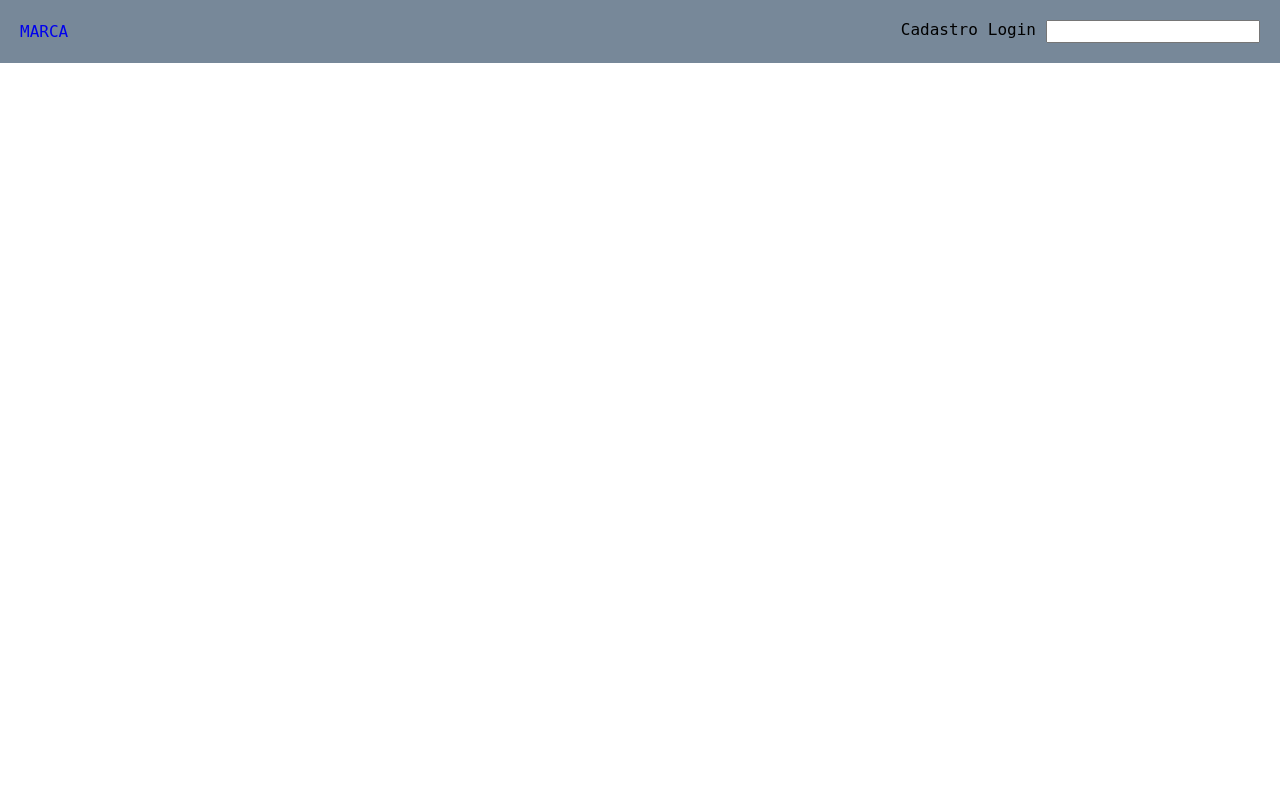
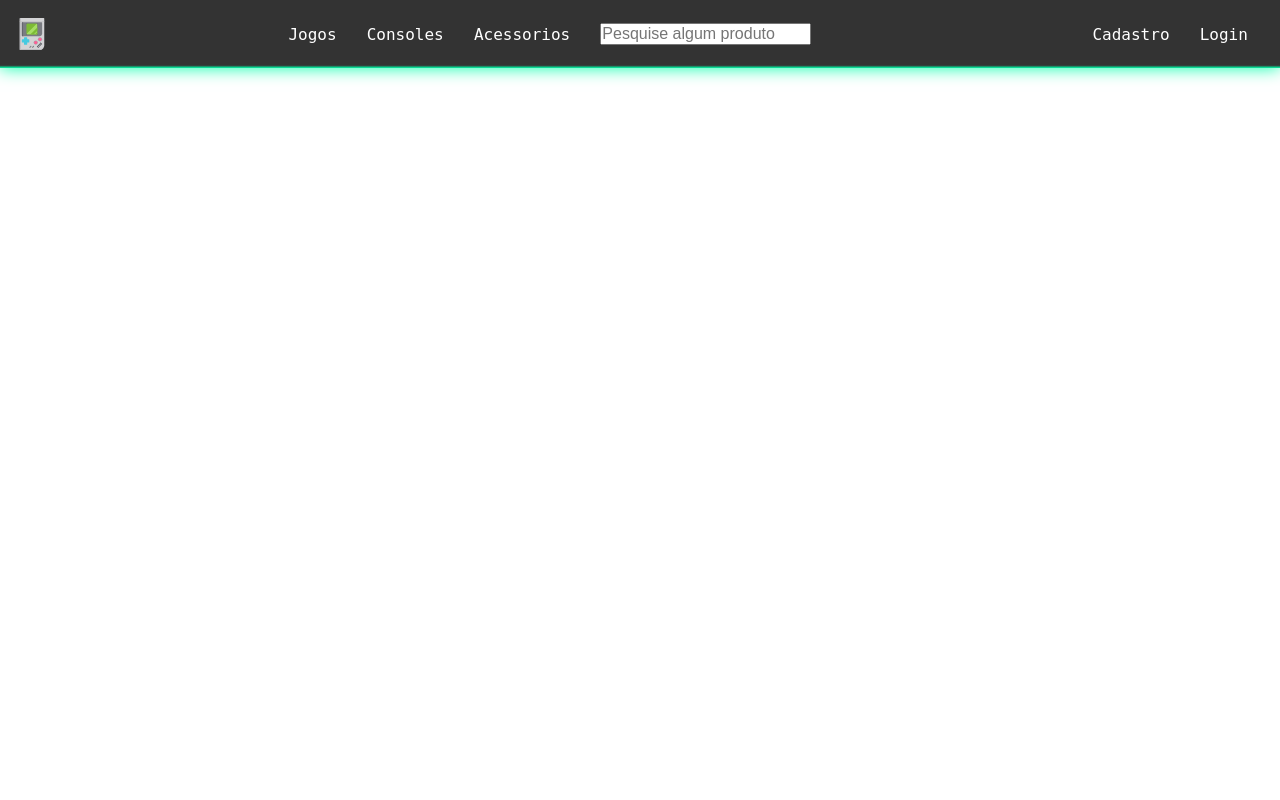
Before and after one commit to jbfeuzebio/LPADS012019, a CodeIgniter app: page /LPADS012019/index.php/controllerloja/loja in a window 1280 px wide. Run offline with CodeIgniter, Linux system fonts and the light colour scheme; data that the repository does not hold is empty.

Commit message:
estilo navbarMobile usuario deslogado concluido

```diff
--- a/application/controllers/controllerLoja.php
+++ b/application/controllers/controllerLoja.php
@@ -14,6 +14,7 @@ class ControllerLoja extends CI_Controller {
 		$this->load->view('componentes/head');
 		$this->load->view('componentes/header');
 		$this->load->view('componentes/nav');
+		$this->load->view('loja/promocoes');
 		$this->load->view('componentes/teste', $dados);
 		$this->load->view('componentes/footer');
 	}
--- a/application/views/componentes/footer.php
+++ b/application/views/componentes/footer.php
@@ -1,4 +1,5 @@
 <footer>
 </footer>
+<script type="text/javascript" src="<?= base_url('assets/componentes/navBarMobile.js') ?>"></script>
 </body>
 </html>
--- a/application/views/componentes/head.php
+++ b/application/views/componentes/head.php
@@ -2,6 +2,6 @@
     <head>
         <meta charset="UTF-8" />
         <meta name="viewport" content ="width=device-width, initial-scale=1" />
-        <link rel="stylesheet" href="<?= base_url('assets/loja.css') ?>" >
+        <link rel="stylesheet" href="<?= base_url('assets/componentes/navBarMobile.css') ?>" >
         <title>Loja X</title>
     </head>
--- a/application/views/componentes/header.php
+++ b/application/views/componentes/header.php
@@ -1,3 +1,3 @@
 <body>
-<header class="header">
-    <a href="/">MARCA</a>
+<header>
+    <img  class ="img" src ="<?= base_url('imagens/loja/icone2.svg') ?>" alt="logoloja" />
--- a/application/views/componentes/nav.php
+++ b/application/views/componentes/nav.php
@@ -1,8 +1,13 @@
-    <nav>
-        <ul class="menu">
-            <li>Cadastro</li>
-            <li>Login</li>
-            <li><input type="text" /></li>
-        </ul>
+<nav id="navMobile">
+        <button id="botaoMobile"><span id="desenhoBotao"></span>
+        </button>
+            <ul class="menu">
+                <li><a>Jogos</a></li>
+                <li><a>Consoles</a></li>
+                <li><a>Acessorios</a></li>
+                <li><input type="text" placeholder="Pesquise algum produto "/></li>
+                <li><a>Cadastro</a></li>
+                <li><a>Login</a></li>
+            </ul>
     </nav>
 </header>
--- a/application/views/componentes/teste.php
+++ b/application/views/componentes/teste.php
@@ -1,2 +1,2 @@
 
-    <?= $lista_produtos?>
+   <br/><br/> <?= $lista_produtos?>
--- /dev/null
+++ b/assets/componentes/navBarMobile.css
@@ -0,0 +1,206 @@
+* {
+    margin: 0px;
+    padding: 0px;
+    list-style: none;
+    font-size: 2.0vh;
+    font-family: Arial, Helvetica, sans-serif;
+}
+
+a{
+    text-decoration: none;
+    color: black;
+}
+
+header{
+    display: flex;
+    box-sizing: border-box;
+    justify-content: space-between;
+    padding : 2.0vh;
+    align-items: center;
+    background-image: linear-gradient(rgb(51, 51, 51) 96%, #0fa );
+    box-shadow: 0 0 2vh 0 #0fa;
+    width: 100%;
+}
+
+header img{
+    height: 4.0vh;
+}
+
+header .menu{
+    display: grid;
+    grid-template-rows: auto;
+    grid-template-columns: auto auto auto auto auto auto;
+    grid-gap: 0.45vw;
+    margin-right: 0.5vh;
+}
+
+header .menu > li:nth-child(4){
+    margin-right: 20vw;
+}
+
+header .menu li{
+    margin-left: 5px;
+    margin-right: 5px;
+    align-self: center;
+    padding: 0.9vh;
+
+
+}
+
+header .menu li:hover {
+    border: 0.23vh solid #0fa;
+    border-radius: 0.25em;
+    box-shadow: inset 0 0 0.5em 0 #0fa, 0 0  0.5em 0 #0fa;
+    color: #0fa;
+
+}
+
+header .menu > li:nth-child(4):hover{
+    margin-right: 20vw;
+    border: none;
+    box-shadow: 0 0 0 0;
+}
+
+
+header .menu li a{
+    font-family:  monospace;
+    font-size: 2.0vh;
+    color: white;
+}
+
+header .menu li a:hover{
+    color: #0fa;
+    text-shadow: 0 0 0.125em hsl(0 0% 100% / 0.3), 0 0 0.45em currentColor;
+}
+
+header .menu li a:hover::before{
+    content: "";
+    box-sizing: border-box;
+    position: fixed;
+    background-color: #0fa;
+    margin-top: 3.4vh;
+    margin-left: 0;
+    margin-right: 0;
+    margin-bottom: 0;
+    padding: 2vh;
+    width: 4vh;
+    align-self: center;
+
+
+    transform: scale(1, 0.35) perspective(1em) rotatex(40deg);
+    filter: blur(2em);
+    opacity: 0.7;
+    }
+
+#botaoMobile{
+    display: none;
+}
+@media(max-width: 900px){
+    header .menu > li:nth-child(4){
+        margin-right: 1vw;
+        transition: 0.2s;
+    }
+}
+@media (max-width: 782px){
+    #botaoMobile{
+        display: flex;
+        padding: 1.0vh 1.0vh;
+        border: none;
+        background: none;
+        cursor: pointer;
+        }
+
+    #desenhoBotao{
+        border-top: 2px solid white;
+        width: 3.0vh;
+    }
+
+    #desenhoBotao::after,
+    #desenhoBotao::before {
+      content: '';
+      display: block;
+      width: 3.0vh;
+      height: 2px;
+      background: white;
+      margin-top: 5px;
+      transition: 0.4s;
+      position: relative;
+    }
+
+    header .menu{
+        position: absolute;
+        width: 100%;
+        top: calc(15px + 6.0vh);
+        right: 0px;
+        display: block;
+        background-color: rgb(63, 63, 63);
+        height: 0px;
+        transition: .7s;
+        z-index: 1000;
+        visibility: hidden;
+        overflow-y: hidden;
+    }
+
+    header .menu li{
+        margin-right: 0px;
+        padding: 10px;
+        border-bottom: 2px solid rgba(233, 233, 233, 0.63);
+    }
+
+    header .menu li:hover{
+        border-top:none;
+        border-right:none;
+        border-left: none;
+        box-shadow:  0 0 2vh 0 #0fa;
+
+    }
+
+    header .menu > li:nth-child(4):hover{
+        margin-right: 20vw;
+        box-shadow:  0 0 2vh 0 #0fa;
+        padding-right: 100%;
+        border-bottom: 2px solid #0fa;
+    }
+
+    header .menu li a:hover::before{
+        content: "";
+        box-sizing: border-box;
+        position: fixed;
+        background-color: #0fa;
+        margin-top: 2.0vh;
+        margin-left: 0;
+        margin-right: 0;
+        margin-bottom: 0;
+        padding: 2vh;
+        width: 4vh;
+        align-self: center;
+
+
+        transform: scale(1, 0.35) perspective(1em) rotatex(40deg);
+        filter: blur(2em);
+        opacity: 0.7;
+        }
+
+    header .menu li a{
+        padding-right: 100%;
+    }
+
+    #navMobile.navAtiva .menu{
+        visibility: visible;
+        overflow-y: auto;
+        height: calc(100vh - (15px + 6.0vh));
+    }
+
+    #navMobile.navAtiva #botaoMobile #desenhoBotao{
+        border-top-color: transparent;
+    }
+
+    #navMobile.navAtiva #desenhoBotao::before{
+        transform: rotate(135deg);
+    }
+
+    #navMobile.navAtiva #desenhoBotao::after{
+        transform: rotate(-135deg);
+        top: -7px;
+    }
+}
--- /dev/null
+++ b/assets/componentes/navBarMobile.js
@@ -0,0 +1,11 @@
+const botaoMobile = document.getElementById('botaoMobile')
+
+
+function deslizarMenu(event){
+    if (event.type === 'touchstart')event.preventDefault()
+    const navMobile = document.getElementById('navMobile')
+    navMobile.classList.toggle('navAtiva')
+}
+
+botaoMobile.addEventListener('click', deslizarMenu)
+botaoMobile.addEventListener('touchstart', deslizarMenu)
--- a/assets/loja.css
+++ /dev/null
@@ -1,28 +0,0 @@
-* {
-    margin: 0px;
-    padding: 0px;
-    list-style: none;
-    font-size: 2.0vh;
-    font-family: monospace;
-}
-
-a{
-    text-decoration: none;
-}
-
-.header {
-    display: flex;
-    flex-wrap: wrap;
-    justify-content: space-between;
-    padding : 20px;
-    align-items: center;
-    background-color: lightslategray;
-}
-
-.menu{
-    display: flex;
-}
-
-.menu li{
-    margin-left: 10px;
-}
```
Also changed, not shown: application/views/loja/promocoes.php (added), imagens/loja/icone.png (added), imagens/loja/icone2.svg (added).
